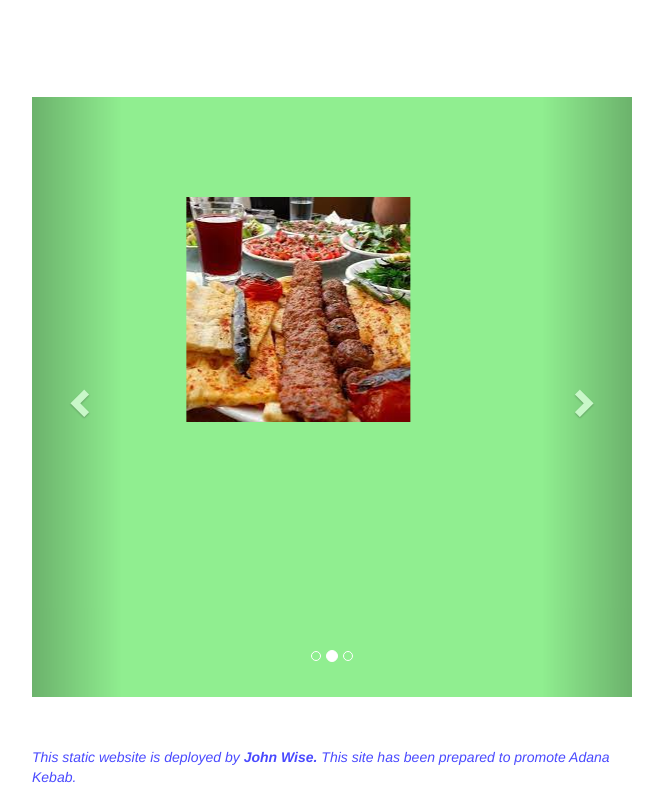
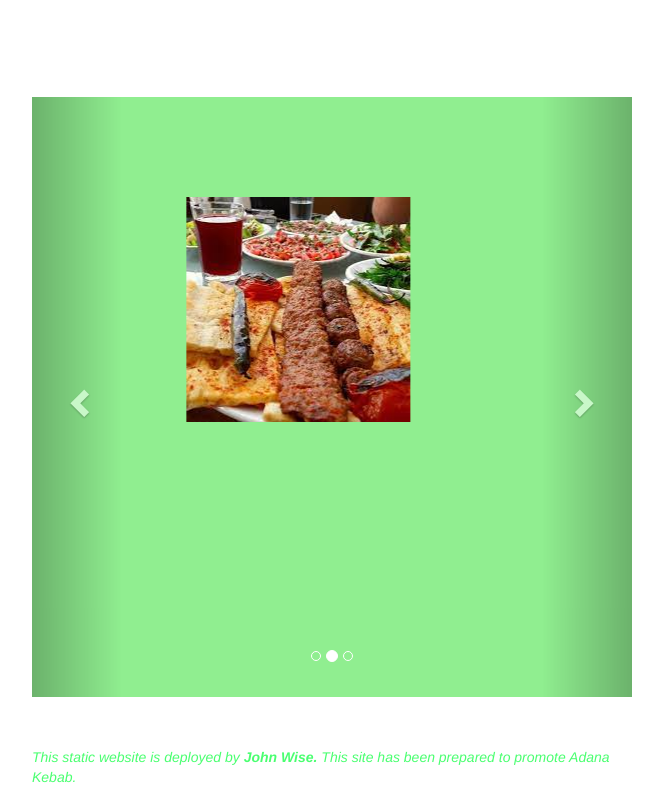
Before and after one commit to johnwise2022/HTML-CSS-Practice-Adana_Kebab--, a plain HTML site: page Adanakebab-static-web/index.html in a window 1280 px wide. Shown: the part 486-1283 px from the top of the page, without its empty margins (308-971 px from the left). Drawn offline with nearby package versions, Linux system fonts and the light colour scheme.

Commit message:
new pics werw added

```diff
--- a/Adanakebab-static-web/index.html
+++ b/Adanakebab-static-web/index.html
@@ -29,7 +29,7 @@
     }
 
     .footnote {
-      color: rgba(0, 0, 255, 0.712);
+      color: rgba(0, 255, 55, 0.712);
     }
 
     .carousel {
```
Also changed, not shown: Adanakebab-static-web/18.webp (added), Adanakebab-static-web/19.webp (added), Adanakebab-static-web/20.webp (added), Adanakebab-static-web/21.webp (added), Adanakebab-static-web/22.webp (added), Adanakebab-static-web/23.webp (added), Adanakebab-static-web/24.jpg (added), Adanakebab-static-web/25.jpg (added), Adanakebab-static-web/26.jpg (added), Adanakebab-static-web/27.jpg (added), Adanakebab-static-web/28.jpg (added), Adanakebab-static-web/29.jpg (added), Adanakebab-static-web/30.jpg (added), Adanakebab-static-web/31.jpg (added), 3 more files.
